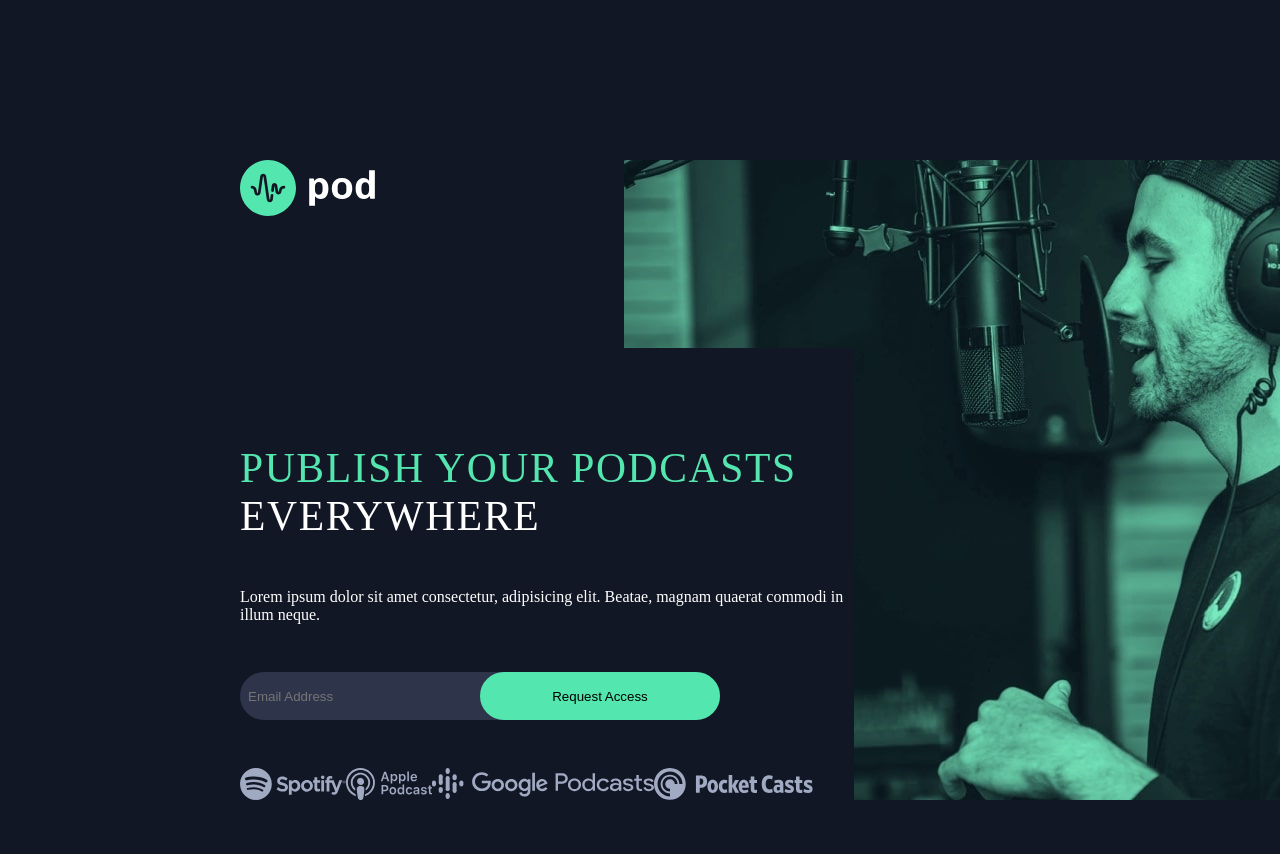
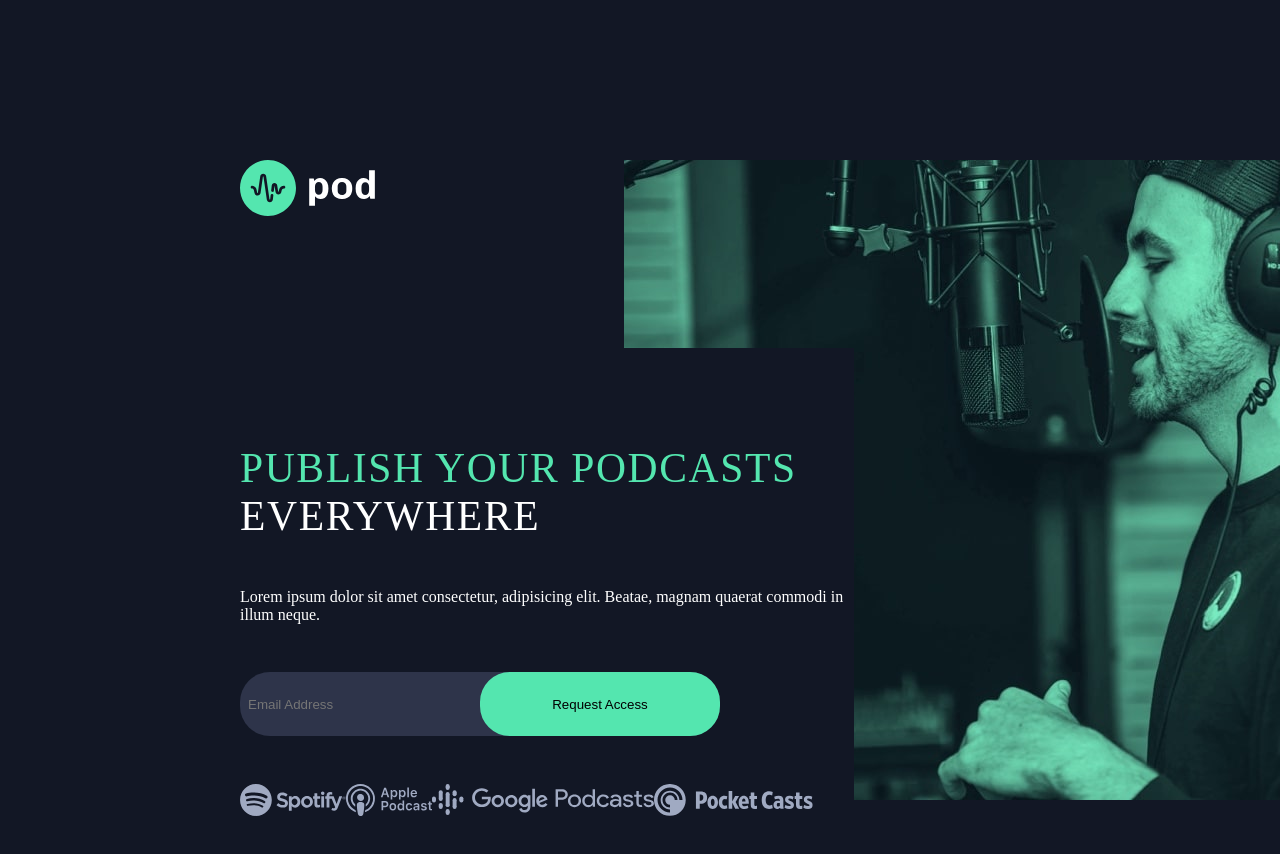
Before and after one commit to Chris-Agnew/podcast-spotify-api, a plain HTML site: page index.html in a window 1280 px wide. Shown: the top 854 px of the page. Drawn offline with Linux system fonts and the light colour scheme; a web font is replaced by a local one.

Commit message:
ADD: Change height of input

```diff
--- a/style.css
+++ b/style.css
@@ -67,7 +67,7 @@ body {
 
 input[type="email"] {
   width: 30rem;
-  height: 3rem;
+  height: 4rem;
   padding-left: 0.5rem;
   border-radius: 30px;
   background-color: #2e344a;
@@ -77,7 +77,7 @@ input[type="email"] {
 }
 
 input[type="submit"] {
-  height: 3rem;
+  height: 4rem;
   width: 15rem;
   border: 2px solid #54e6af;
   background-color: #54e6af;
```
